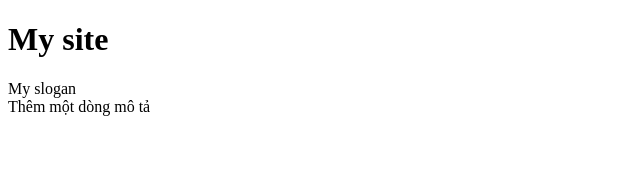
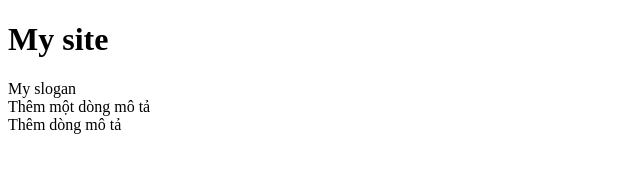
Before and after one commit to haiyen0811/1824010984, a plain HTML site: page index.html in a window 1280 px wide. Shown: the whole page, without its empty margins (0-640 px from the left). Drawn offline with Linux system fonts and the light colour scheme.

Commit message:
bổ sung

```diff
--- a/index.html
+++ b/index.html
@@ -14,6 +14,7 @@
     <main>
         <section>
             <div>Thêm một dòng mô tả</div>
+            <div>Thêm dòng mô tả</div>
         </section>
     </main>
     <footer>
```
